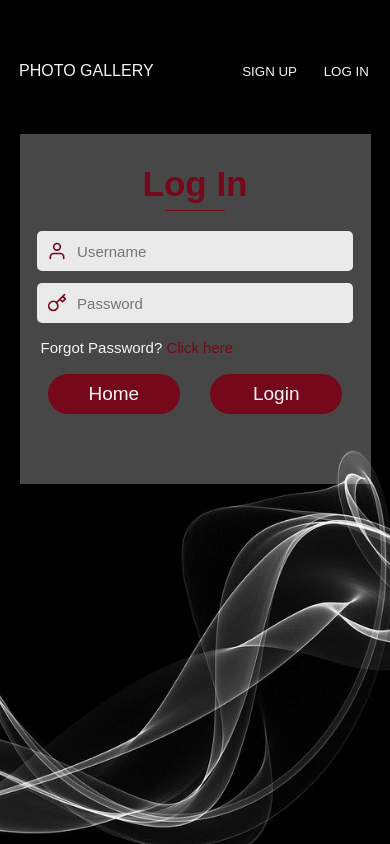
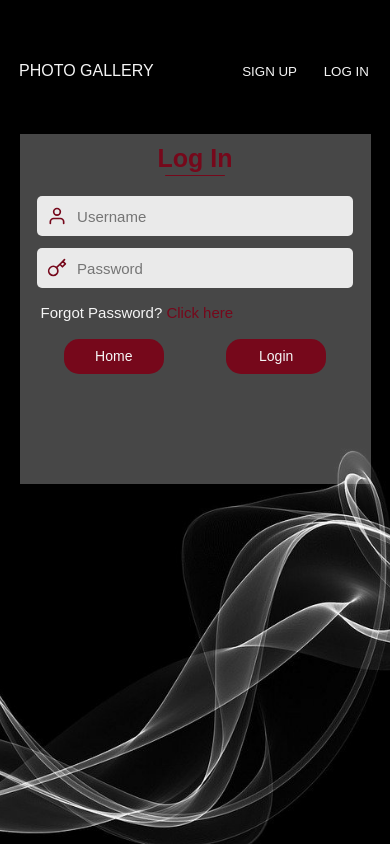
Before and after one commit to Savitri-Khyadad/my-photo-gallery, a React (Create React App) app: page /login in a window 390 px wide. Built offline with nearby package versions, Linux system fonts and the light colour scheme.

Commit message:
Moved images to public folder and edited logout CSS

```diff
--- a/src/MyAccount/LogOut.css
+++ b/src/MyAccount/LogOut.css
@@ -42,3 +42,48 @@
     cursor: pointer;
     margin: auto;
 }
+
+@media screen and (max-width:650px) {
+    .LogOutBox{
+        width: 90%;
+        height: 200px;
+        display: flex;
+        flex-direction: column;
+        margin: auto;
+        background: rgba(234,234,234,0.3);
+        padding-bottom: 10px
+    }
+
+    .Header{
+        display: flex;
+        flex-direction: column;
+        align-items: center;
+        gap: 2px;
+        width: 100%;
+        margin-top: 10px;
+    }
+
+    .Title{
+        color:rgb(118, 8, 27);
+        font-size: 25px;
+        font-weight: 700;
+    }
+
+
+
+    .Button{
+        display: flex;
+        justify-content: center;
+        align-items: center;
+        width: 100px;
+        height: 35px;
+        color: whitesmoke;
+        background: rgb(118, 8, 27);
+        border-radius: 15px;
+        border: none;
+        font-size: 14px;
+        font-weight: 400;
+        cursor: pointer;
+    }
+
+}
```
